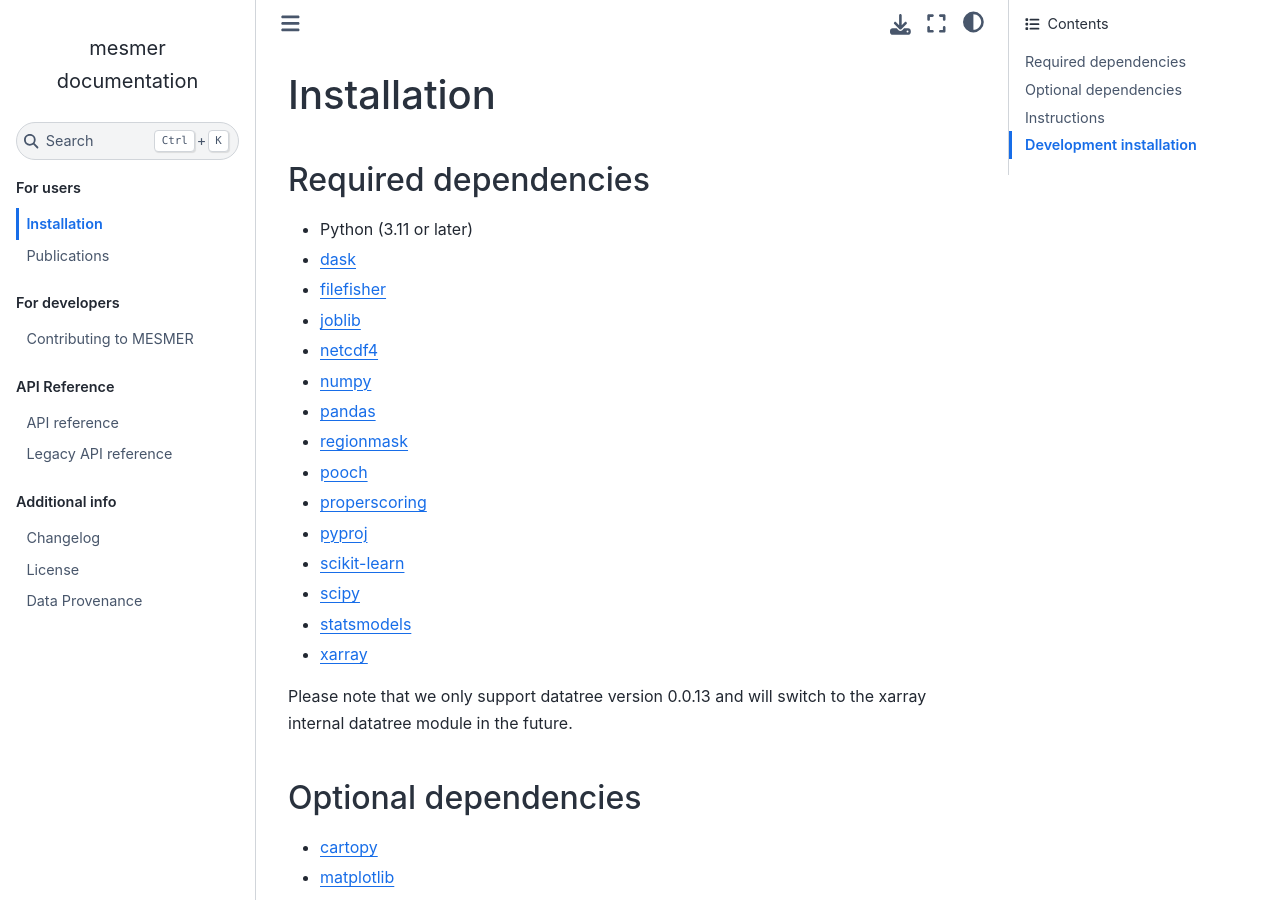
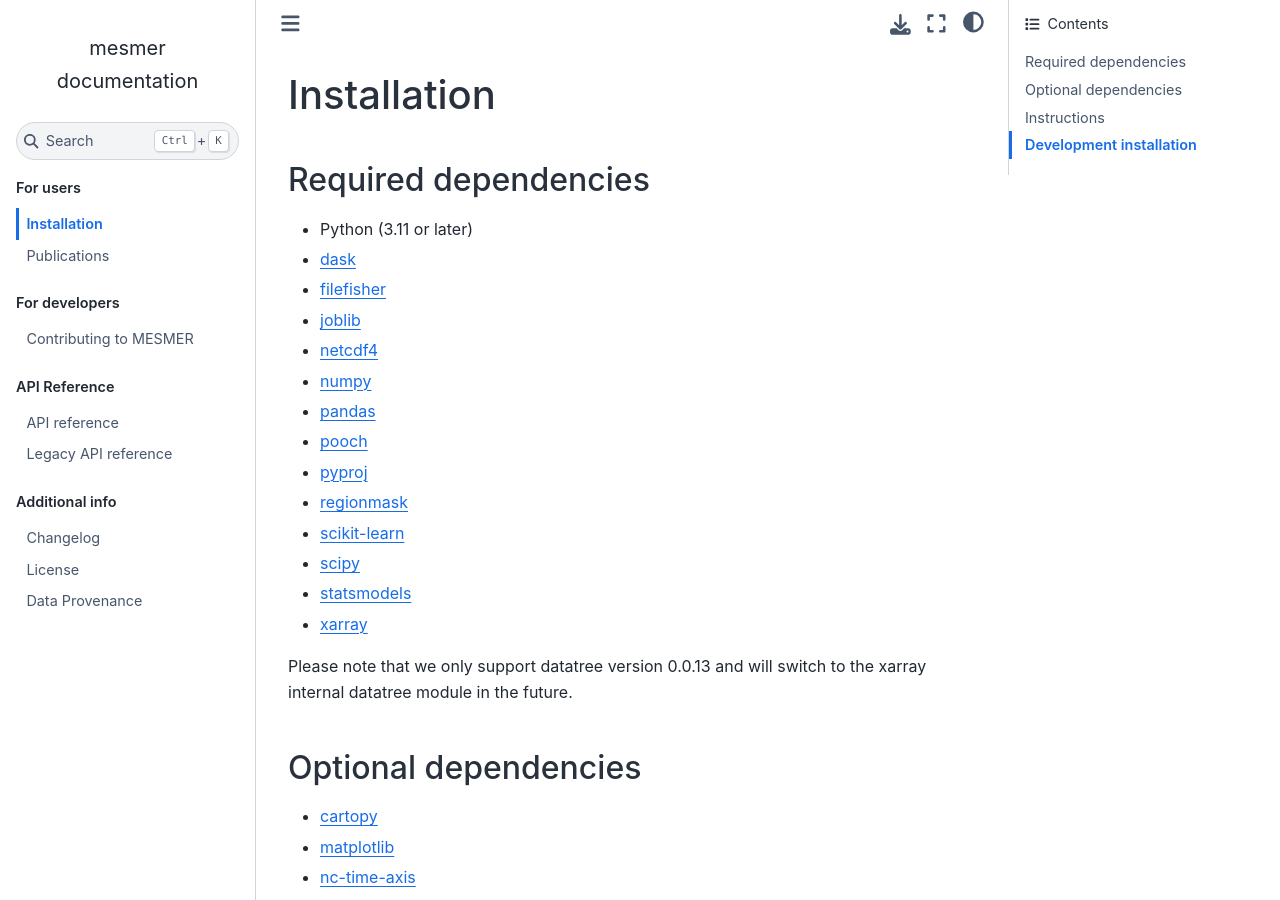
Before and after one commit to MESMER-group/mesmer, a Sphinx documentation site: the page built from docs/source/installation.rst, in a window 1280 px wide and 900 px high. Built offline with Sphinx 7.4.7 and the Sphinx Book theme 1.1.4, drawn with Linux system fonts in a browser that asks for light colours; pages that are not in the unit, such as notebooks, are missing from menus; the version number could not be read and is left out.

```diff
--- a/docs/source/installation.rst
+++ b/docs/source/installation.rst
@@ -11,10 +11,9 @@ Required dependencies
 - `netcdf4 <https://unidata.github.io/netcdf4-python/>`__
 - `numpy <https://numpy.org>`__
 - `pandas <https://pandas.pydata.org/>`__
+- `pooch <https://www.fatiando.org/pooch/latest/>`__
+- `pyproj <https://pyproj4.github.io/pyproj/stable/>`__
 - `regionmask <https://regionmask.readthedocs.io/en/stable/>`__
-- `pooch <https://www.fatiando.org/pooch/latest/>`__
-- `properscoring <https://pypi.org/project/properscoring/>`__
-- `pyproj <https://pyproj4.github.io/pyproj/stable/>`__
 - `scikit-learn <https://scikit-learn.org/stable/>`__
 - `scipy <https://scipy.org/>`__
 - `statsmodels <https://www.statsmodels.org/stable/index.html>`__
```
Also changed, not shown: other parts of docs/source/installation.rst (+1 -0 lines).
